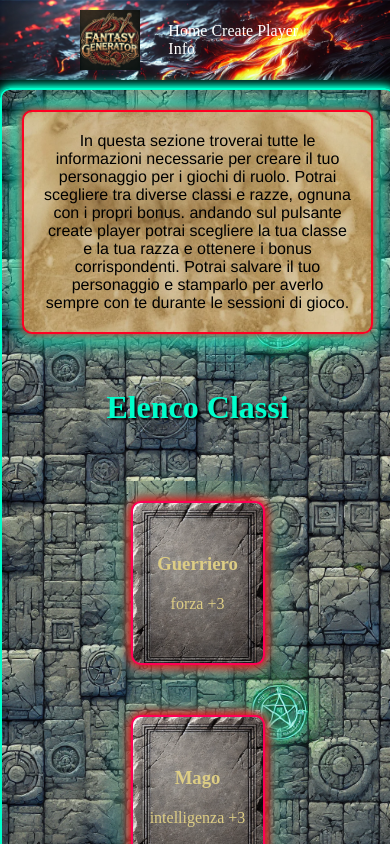
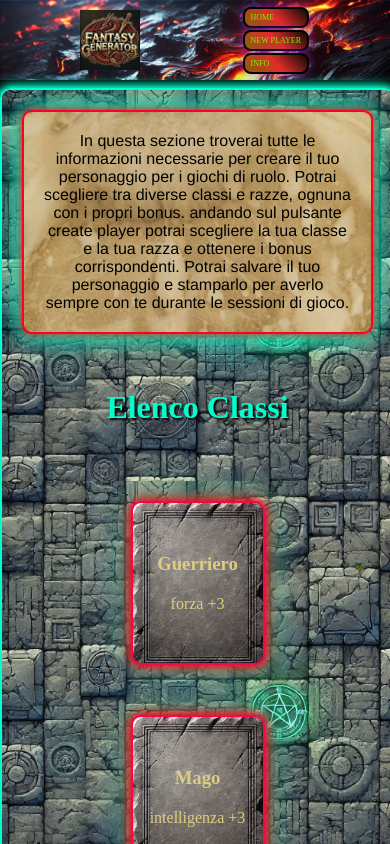
Before and after one commit to BartCatalano/ded, a React (Vite) app: page /Info in a window 390 px wide. Shown: the top 844 px of the page. Built offline with nearby package versions, Linux system fonts and the light colour scheme.

Commit message:
bottoni header finiti

```diff
--- a/src/components/AppHeader.jsx
+++ b/src/components/AppHeader.jsx
@@ -9,7 +9,7 @@ const navMenu = [
     },
     {
         path: '/Creation',
-        title: 'Create Player'
+        title: 'New Player'
     },
     {
         path: '/Info',
@@ -30,9 +30,9 @@ function AppHeader() {
                 <img  src="../../public/img/logo.webp" alt="" />
             </div>
             {/* Menu zone */}
-            <div>
+            <div className={`${style.buttonZone}`}>
                 {navMenu.map((CurButton) => (
-                    <NavLink to={CurButton.path} key={CurButton.title}> {CurButton.title}</NavLink>
+                    <NavLink className={`${style.magicButton}`} to={CurButton.path} key={CurButton.title}> {CurButton.title}</NavLink>
                 ))}</div>
         </header>
     );
--- a/src/components/appHeader.module.css
+++ b/src/components/appHeader.module.css
@@ -12,3 +12,107 @@
     width: 100px;
     height: 100%;
   }
+  .magicButton {
+    font-family: 'Cinzel', serif;
+    font-size: 18px;
+    color: #72f706;
+    margin: 3px;
+    background: linear-gradient(45deg, #826400, #e22b2b, #080a00);
+    border: 2px solid #030005;
+    padding: 12px 24px;
+    border-radius: 8px;
+    text-transform: uppercase;
+    letter-spacing: 2px;
+    position: relative;
+    overflow: hidden;
+    transition: 0.3s ease-in-out;
+    cursor: pointer;
+    box-shadow: 0 0 10px rgba(138, 43, 226, 0.7);
+}
+
+.magicButton::before {
+    content: "ᛟ ᚨ ᚾ ᛞ ᛖ ᚱ";
+    font-size: 14px;
+    position: absolute;
+    top: 1px;
+    left: 50%;
+    transform: translateX(-50%);
+    opacity: 0.6;
+}
+
+.magicButton:hover {
+    box-shadow: 0 0 20px rgba(0, 255, 255, 0.9);
+    background: linear-gradient(45deg, #00ffff, #8a2be2, #4b0082);
+    border-color: #00ffff;
+}
+
+.magicButton:active {
+    transform: scale(0.95);
+}
+
+
+
+@media (max-width: 768px) {
+
+    .magicButton {
+    font-family: 'Cinzel', serif;
+    font-size: 10px;
+    color: #72f706;
+    margin: 3px;
+    background: linear-gradient(45deg, #826400, #e22b2b, #080a00);
+    border: 2px solid #030005;
+    padding: 12px 24px;
+
+}
+.magicButton::before {
+    content: "ᛟ ᚨ ᚾ ᛞ ᛖ ᚱ";
+    font-size: 8px;
+    position: absolute;
+    top: -2px;
+    left: 50%;
+    transform: translateX(-50%);
+    opacity: 0.6;
+}
+}
+
+    /* Stile menu hamburger su mobile */
+    @media (max-width: 650px) {
+
+        .magicButton {
+            font-family: 'Cinzel', serif;
+            font-size: 8px;
+            color: #72f706;
+            margin: 1px;
+            background: linear-gradient(45deg, #826400, #e22b2b, #080a00);
+            border: 2px solid #030005;
+            padding: 4px 6px;
+            border-radius: 8px;
+            text-transform: uppercase;
+            letter-spacing:0px;
+            position: relative;
+            overflow: hidden;
+            transition: 0.3s ease-in-out;
+            cursor: pointer;
+            box-shadow: 0 0 10px rgba(138, 43, 226, 0.7);
+        }
+
+        .magicButton::before {
+            content: "ᛟ ᚨ ᚾ ᛞ ᛖ ᚱ";
+            font-size: 2px;
+            position: absolute;
+            top: 1px;
+            left: 50%;
+            transform: translateX(-50%);
+            opacity: 0.6;
+        }
+
+}
+@media (max-width: 420px) {
+
+
+    .buttonZone{
+        display: flex;
+        flex-direction: column;
+    }
+
+}
```
